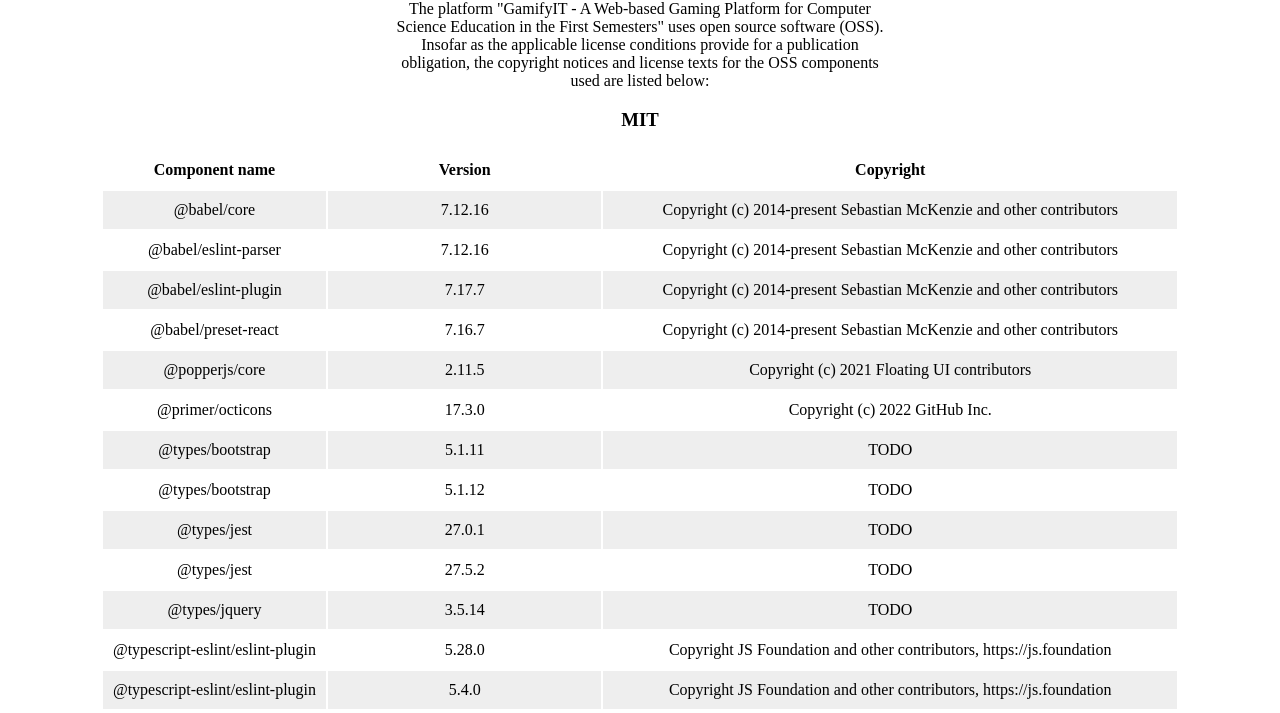
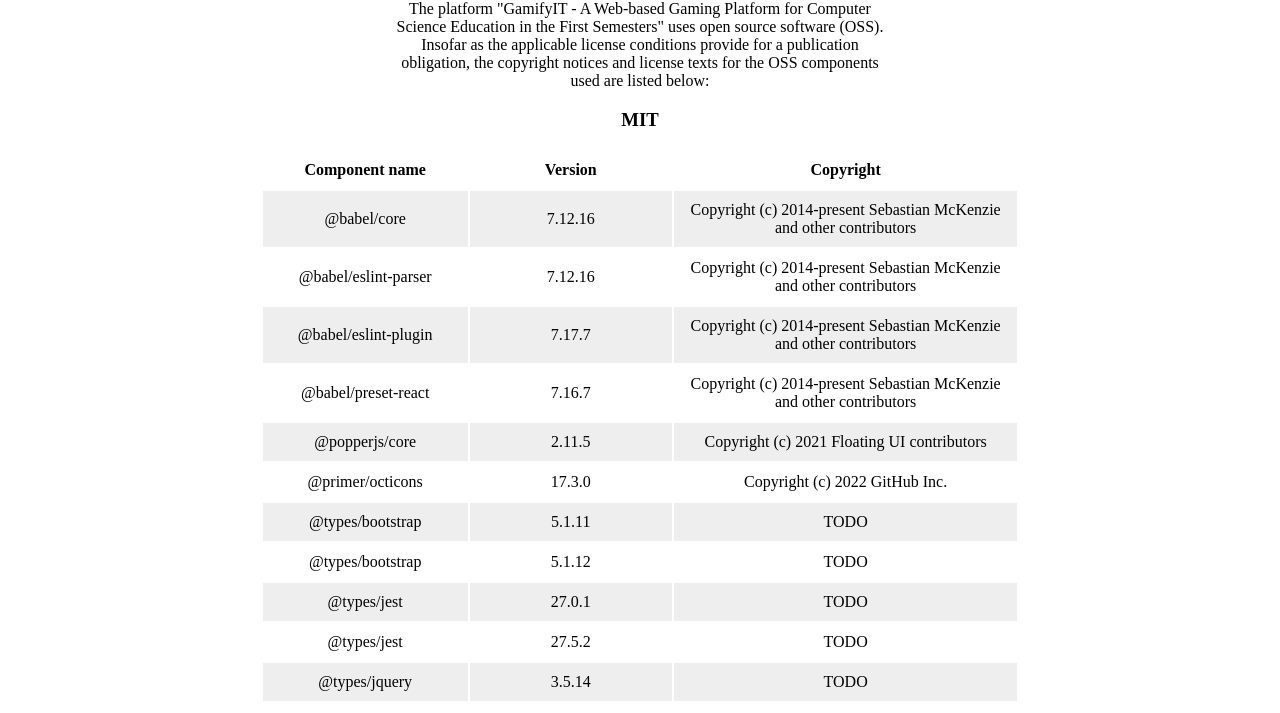
Before and after one commit to Gamify-IT/third-party-license-notice, a plain HTML site: page index.html in a window 1280 px wide. Shown: the part 55-768 px from the top of the page. Drawn offline with nearby package versions, Linux system fonts and the light colour scheme.

Commit message:
adjust the width that all tables look uniform

```diff
--- a/index.html
+++ b/index.html
@@ -10,6 +10,7 @@
     <style>
         table {
             margin: 0 auto;
+            width: 60%;
         }
 
         h1 {
@@ -64,9 +65,9 @@
                             licenseNote += '<b><center><h3>' + licenseTypes[i] + '</h3></center></b>';
                             licenseNote += '<table id="table">' +
                                 '        <tr>' +
-                                '            <th>Component name</th>' +
-                                '            <th>Version</th>' +
-                                '            <th>Copyright</th>' +
+                                '            <th style="min-width: 35%; max-width: 35%;">Component name</th>' +
+                                '            <th style="min-width: 25%; max-width: 25%;">Version</th>' +
+                                '            <th style="min-width: 40%; max-width: 40%;">Copyright</th>' +
                                 '        </tr>';
                         }
 
```
